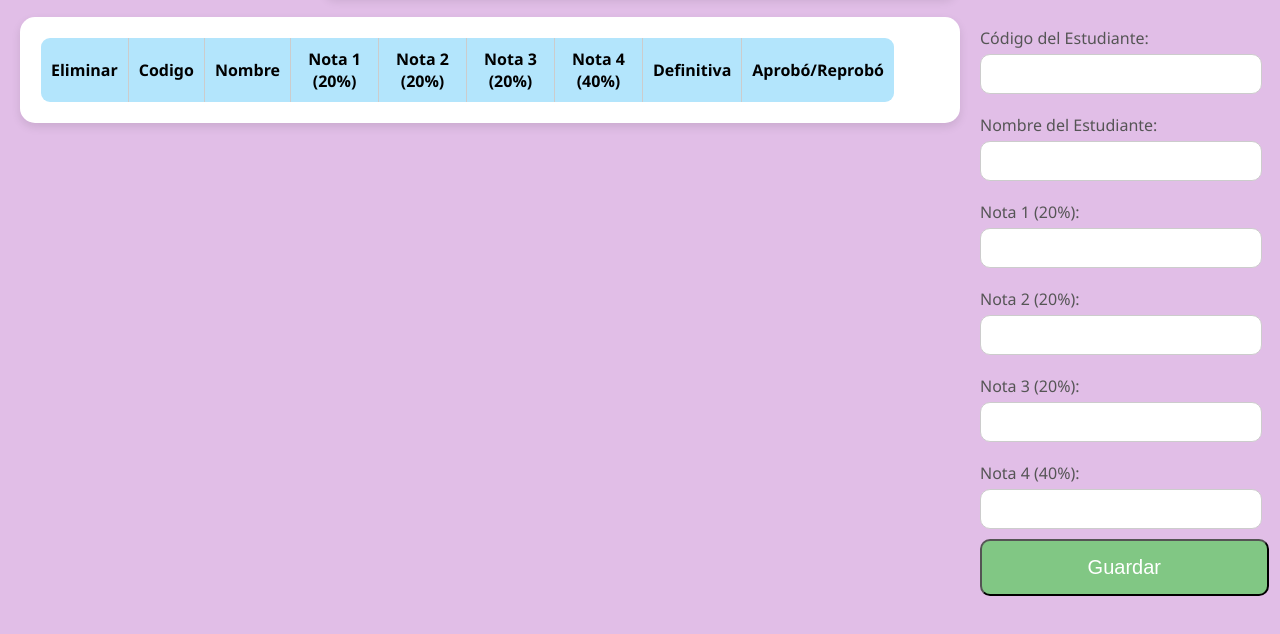
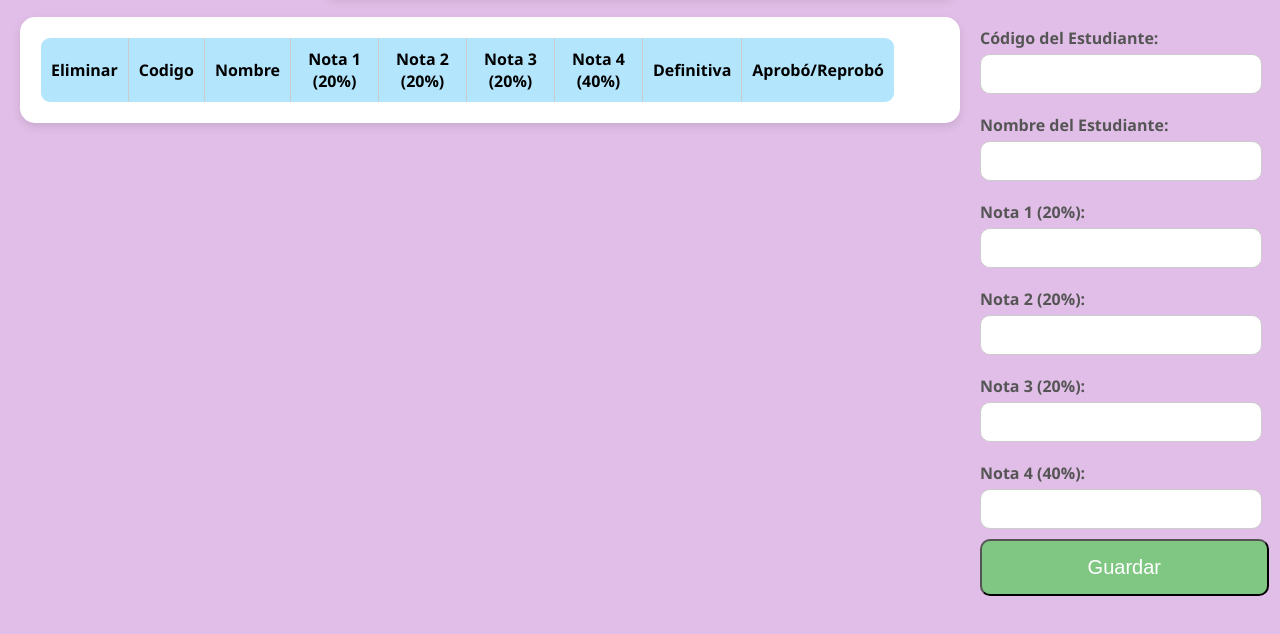
Before and after one commit to cdcepeda01/Quiz-1, a plain HTML site: page index.html in a window 1280 px wide. Shown: the part 174-808 px from the top of the page. Drawn offline with Linux system fonts and the light colour scheme.

Commit message:
Version final

```diff
--- a/index.css
+++ b/index.css
@@ -70,12 +70,14 @@ form{
     opacity: 0;
     animation: fadeIn 0.5s forwards;
     animation-delay: 0.8s;
+
 }
 
 label {
     display: block;
     margin: 10px 0 5px;
-    color: #555
+    color: #555;
+    font-weight: bold;
 }
 input{
     width: 100%;
```
